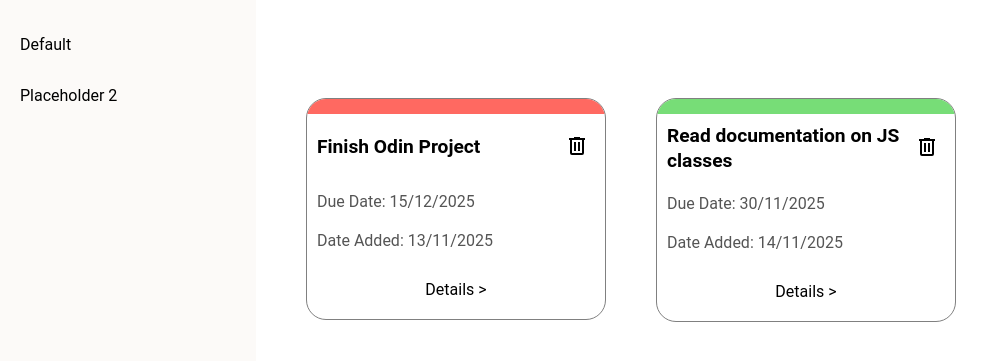
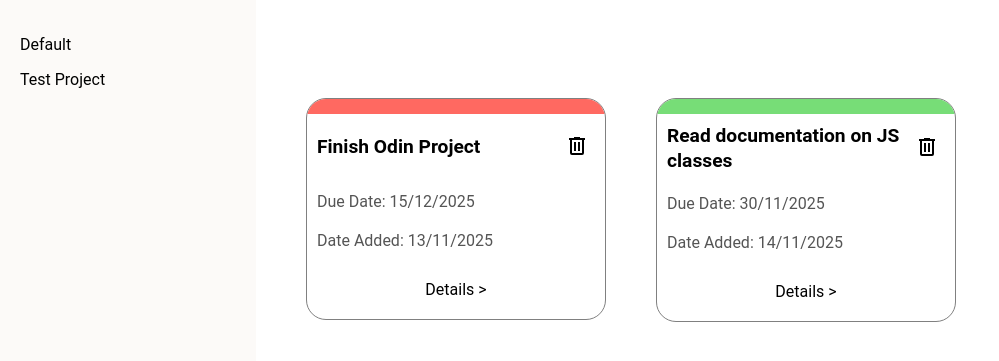
Before and after one commit to IvanLowLLH/odin-ToDoList, a website built with webpack: page src/template.html in a window 1280 px wide. Shown: the part 133-494 px from the top of the page, without its empty margins (0-999 px from the left). Built offline with nearby package versions, Linux system fonts and the light colour scheme.

Commit message:
Add basic render list of projects

```diff
--- a/src/appLogic.js
+++ b/src/appLogic.js
@@ -36,6 +36,8 @@ export function initialiseAppWithDummy() {
     };
     addToDoToCurrentProject(toDoData);
     addToDoToCurrentProject(toDoData2);
+
+    addProject("Test Project");
 }
 
 export function addProject(name) {
--- a/src/template.html
+++ b/src/template.html
@@ -16,9 +16,7 @@
                     <h1>Projects</h1>
                     <button type="button" id="add-project">Add</button>
                 </div>
-                <div class="project-list">
-                    <p>Default</p>
-                    <p>Placeholder 2</p>
+                <div id="project-list">
                 </div>
             </div>
         </div>
--- a/src/ui.js
+++ b/src/ui.js
@@ -2,6 +2,7 @@ import * as appLogic from './appLogic.js';
 import trashIcon from './imgs/trash-can-outline.svg'
 
 const todoListContainer = document.querySelector('#todo-card-container');
+const projectListContainer = document.querySelector("#project-list");
 
 function renderCurrentProjectToDos() {
     todoListContainer.innerHTML = ''; // Clear current list
@@ -116,7 +117,22 @@ function setupAddToDoEvent() {
     })
 }
 
+function renderProjectList() {
+    projectListContainer.innerHTML = "";
+    const projectList = appLogic.getProjects();
+    projectList.forEach((project) => {
+        renderProjectItem(project);
+    })
+}
+
+function renderProjectItem(project) {
+    const projectItem = document.createElement("p");
+    projectItem.textContent = project.name;
+    projectListContainer.appendChild(projectItem);
+}
+
 export function loadUI() {
+    renderProjectList();
     renderCurrentProjectToDos();
     setupToDoCardEventListeners();
     setupAddToDoEvent();
```
